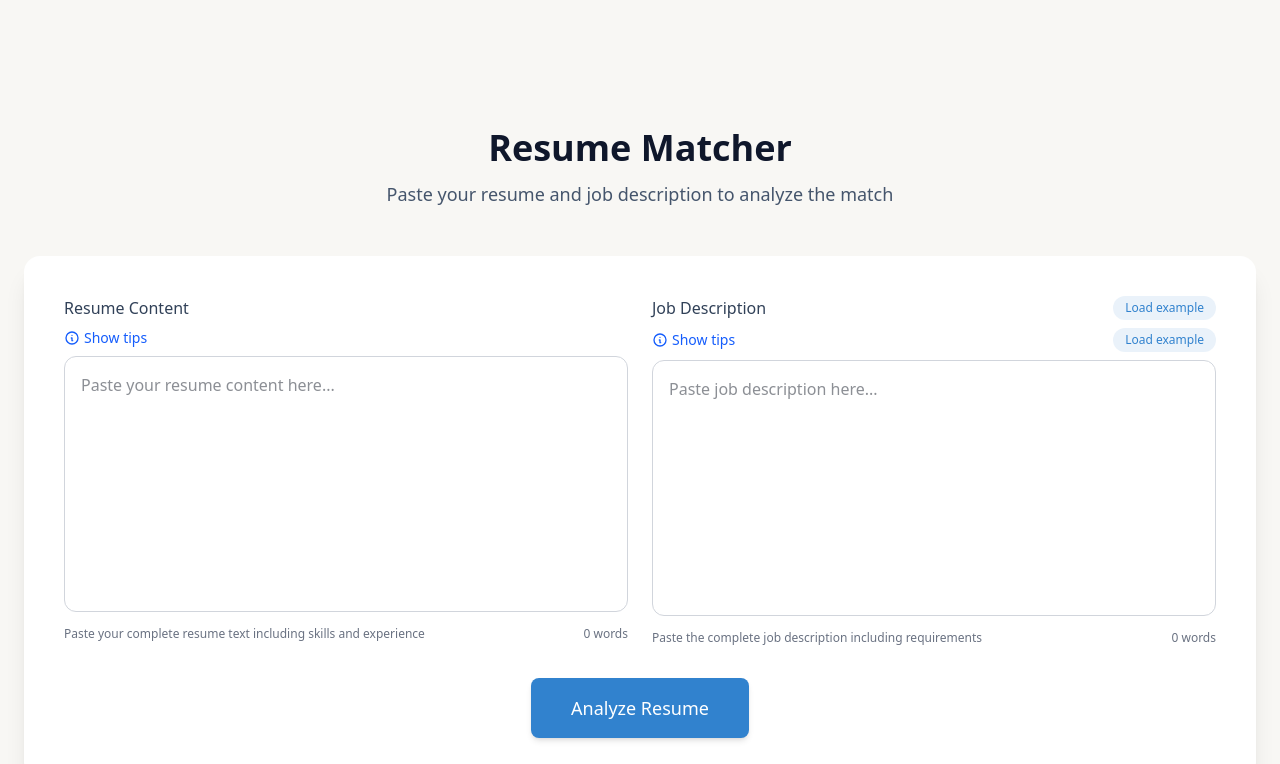
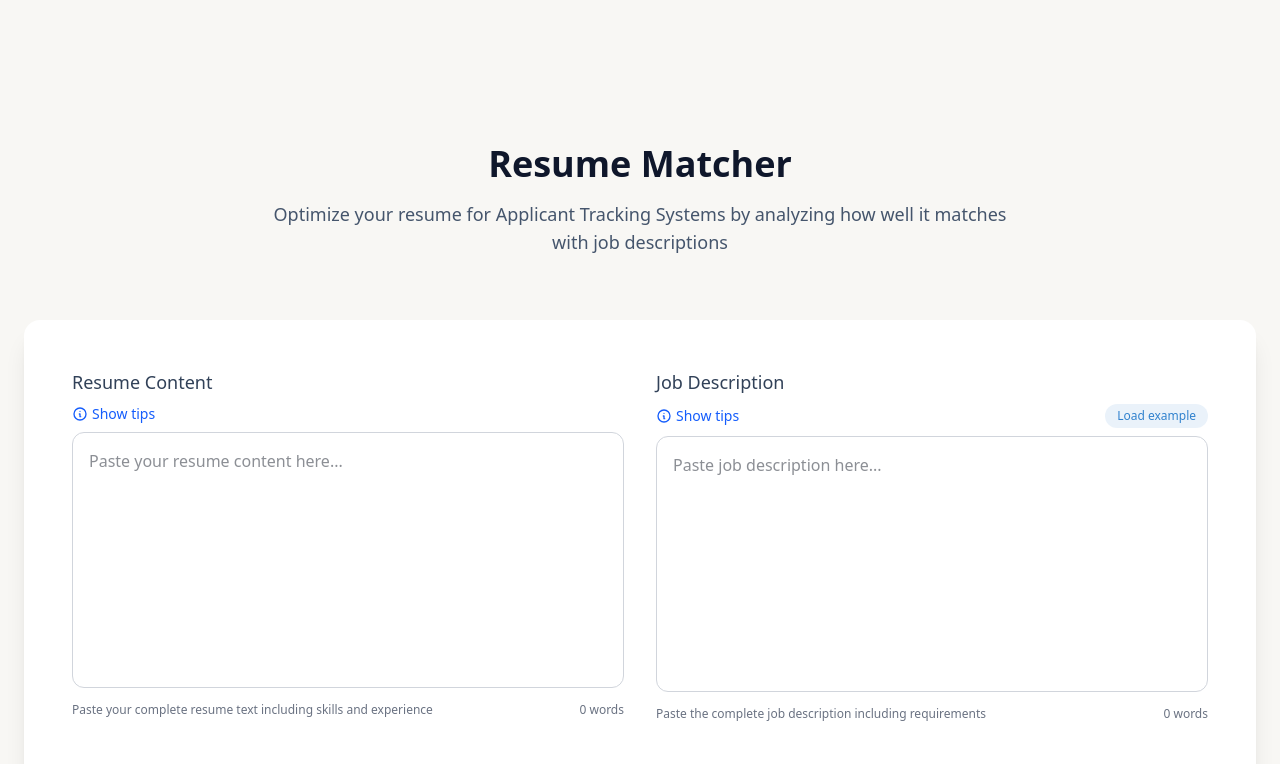
Before and after one commit to chinedu-amaechi/ats-resume-matcher, a Next.js app: page / in a window 1280 px wide. Shown: the part 780-1544 px from the top of the page. Built offline with nearby package versions, Linux system fonts and the light colour scheme.

Commit message:
Enhance layout and styling in ResumeMatcherSection for improved user experience

```diff
--- a/src/app/layout.tsx
+++ b/src/app/layout.tsx
@@ -29,7 +29,7 @@ export default function RootLayout({
     <html lang="en">
       <body
         className={`${geistSans.variable} ${geistMono.variable} antialiased bg-off-white min-h-screen`}
-      >
+      suppressHydrationWarning={true}>
         {children}
       </body>
     </html>
--- a/src/components/ResumeMatcherSection.tsx
+++ b/src/components/ResumeMatcherSection.tsx
@@ -42,7 +42,7 @@ export default function ResumeMatcherSection() {
       setAnalysis(data);
       setShowResults(true);
 
-      // Scroll to results section
+      // Scroll to results section with smooth scrolling
       setTimeout(() => {
         const resultsElement = document.getElementById("results-section");
         if (resultsElement) {
@@ -58,21 +58,22 @@ export default function ResumeMatcherSection() {
   };
 
   return (
-    <section id="resume-matcher" className="py-20">
+    <section id="resume-matcher" className="py-24">
       <div className="max-w-7xl mx-auto px-6">
-        <div className="text-center mb-12">
+        <div className="text-center mb-16">
           <h2 className="text-4xl font-bold text-slate-900">Resume Matcher</h2>
-          <p className="text-slate-600 mt-3 text-lg">
-            Paste your resume and job description to analyze the match
+          <p className="text-slate-600 mt-4 text-lg max-w-3xl mx-auto">
+            Optimize your resume for Applicant Tracking Systems by analyzing how
+            well it matches with job descriptions
           </p>
         </div>
 
-        <div className="bg-white rounded-2xl shadow-xl p-8 md:p-10 overflow-hidden">
-          <form onSubmit={analyzeResume} className="space-y-8">
-            <div className="grid grid-cols-1 md:grid-cols-2 gap-6">
-              <div>
+        <div className="bg-white rounded-2xl shadow-xl p-8 md:p-12 overflow-hidden">
+          <form onSubmit={analyzeResume} className="space-y-10">
+            <div className="grid grid-cols-1 md:grid-cols-2 gap-8">
+              <div className="space-y-4">
                 <div className="mb-2 flex justify-between items-center">
-                  <label className="font-medium text-slate-700">
+                  <label className="text-lg font-medium text-slate-700">
                     Resume Content
                   </label>
                 </div>
@@ -82,22 +83,11 @@ export default function ResumeMatcherSection() {
                 />
               </div>
 
-              <div>
+              <div className="space-y-4">
                 <div className="mb-2 flex justify-between items-center">
-                  <label className="font-medium text-slate-700">
+                  <label className="text-lg font-medium text-slate-700">
                     Job Description
                   </label>
-                  <button
-                    type="button"
-                    className="text-xs bg-primary/10 text-primary px-3 py-1 rounded-full hover:bg-primary/20 transition-colors"
-                    onClick={() =>
-                      setJobDesc(
-                        "Software Engineer with 3+ years of experience in React, Node.js, and TypeScript. The ideal candidate will have a strong foundation in front-end development, responsive design and be comfortable with modern JavaScript frameworks. Responsibilities include developing user interface components, implementing responsive designs, and optimizing application performance. Required skills: JavaScript, CSS, HTML5, Git, RESTful APIs. Preferred skills: Python, Docker, AWS, MongoDB, Agile, Scrum, CI/CD."
-                      )
-                    }
-                  >
-                    Load example
-                  </button>
                 </div>
                 <JobDescriptionInput
                   jobDesc={jobDesc}
@@ -106,10 +96,10 @@ export default function ResumeMatcherSection() {
               </div>
             </div>
 
-            <div className="text-center">
+            <div className="text-center pt-4">
               <button
                 type="submit"
-                className="w-full sm:w-auto px-10 py-4 bg-primary text-white text-lg font-medium rounded-lg shadow-md hover:bg-primary-dark hover:shadow-lg transition-all disabled:opacity-70 disabled:cursor-not-allowed"
+                className="w-full sm:w-auto px-12 py-4 bg-primary text-white text-lg font-medium rounded-lg shadow-md hover:bg-primary-dark hover:shadow-lg transition-all disabled:opacity-70 disabled:cursor-not-allowed"
                 disabled={loading}
               >
                 {loading ? (
@@ -127,7 +117,7 @@ export default function ResumeMatcherSection() {
       </div>
 
       {showResults && (
-        <div id="results-section" className="max-w-6xl mx-auto px-6 mt-10">
+        <div id="results-section" className="max-w-7xl mx-auto px-6 mt-12">
           <Results analysis={analysis} />
         </div>
       )}
```
